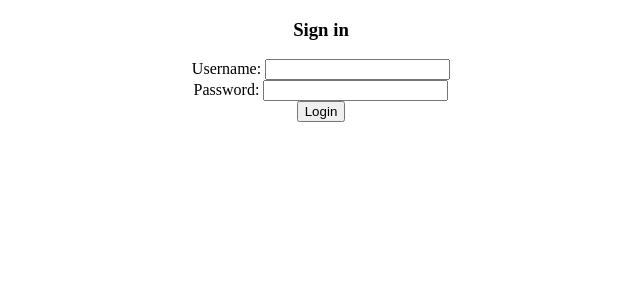
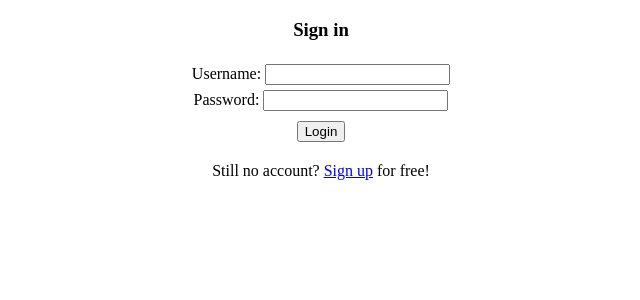
Before and after one commit to sharphurt/DjangoTrainingTask, a Django app: page /signin/ in a window 1280 px wide. Shown: the top 300 px of the page, without its empty margins (319-959 px from the left). Run offline with Django 3.2, Linux system fonts and the light colour scheme.

Commit message:
Added link to sign up on login page

```diff
--- a/mysite/urls.py
+++ b/mysite/urls.py
@@ -16,7 +16,10 @@ Including another URLconf
 from django.contrib import admin
 from django.urls import path, include
 
+from user_profile import views
+
 urlpatterns = [
+    path('', views.user_signin),
     path('admin/', admin.site.urls),
     path('', include('user_profile.urls')),
     path('', include('notebook.urls'))
--- a/user_profile/templates/signin.html
+++ b/user_profile/templates/signin.html
@@ -10,19 +10,23 @@
         {% csrf_token %}
         <h3> Sign in </h3>
         {% for field in form %}
-            <div class="fieldWrapper">
+            <div class="fieldWrapper" style="padding-top: 5px">
                 {{ field.label_tag }} {{ field }}
                 {% if field.help_text %}
                     <p class="help">{{ field.help_text|safe }}</p>
                 {% endif %}
             </div>
         {% endfor %}
-        <input type="submit" value="Login">
-
+        <div style="padding-top: 10px">
+            <input type="submit" value="Login">
+        </div>
         {% if error %}
             <p> Incorrect login or password. </p>
         {% endif %}
     </form>
+    <div style="padding-top: 20px">
+        Still no account? <a href="signup.html">Sign up</a> for free!
+    </div>
 </div>
 </body>
 </html>
--- a/user_profile/urls.py
+++ b/user_profile/urls.py
@@ -2,6 +2,7 @@ from django.urls import path
 from . import views
 
 urlpatterns = [
+    path('/', views.user_signin),
     path('signin/', views.user_signin, name="signin"),
     path('logout/', views.user_logout),
     path('signup/', views.user_signup, name="signup")
```
Also changed, not shown: db.sqlite3.
